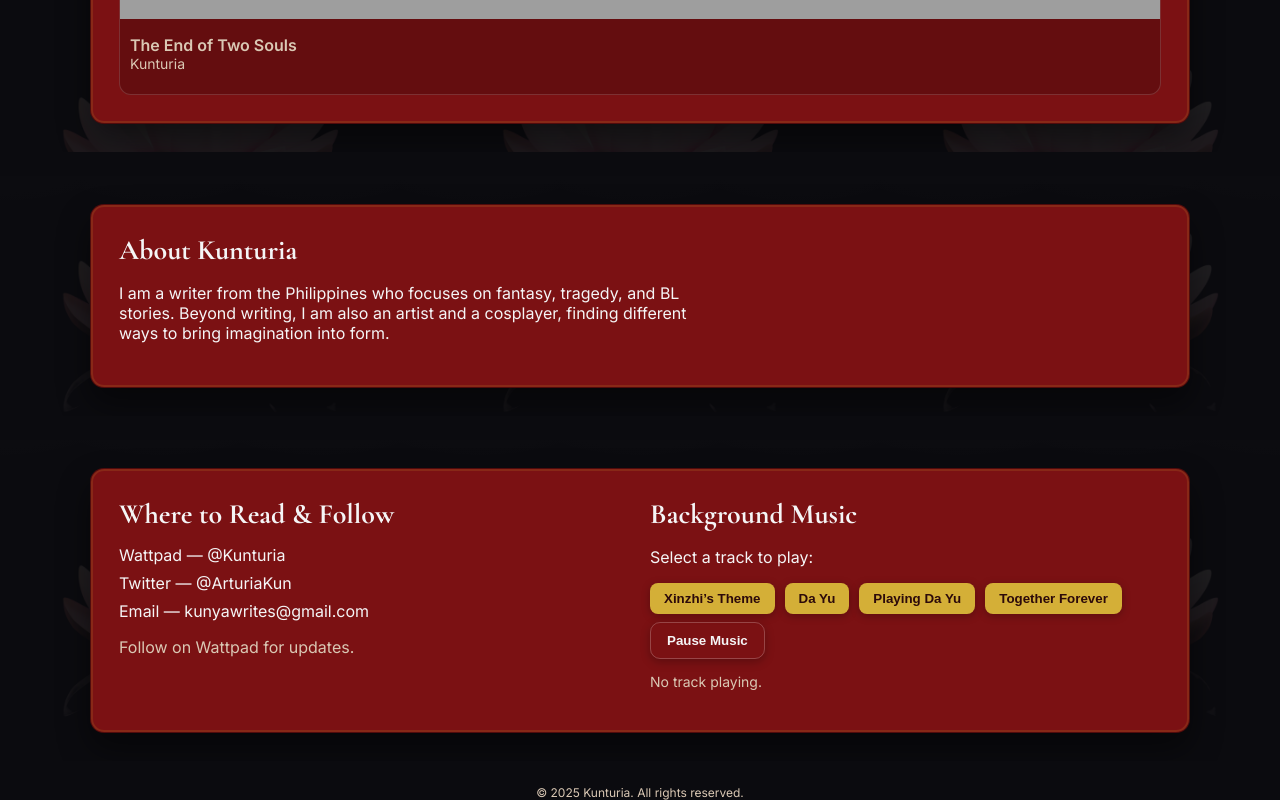
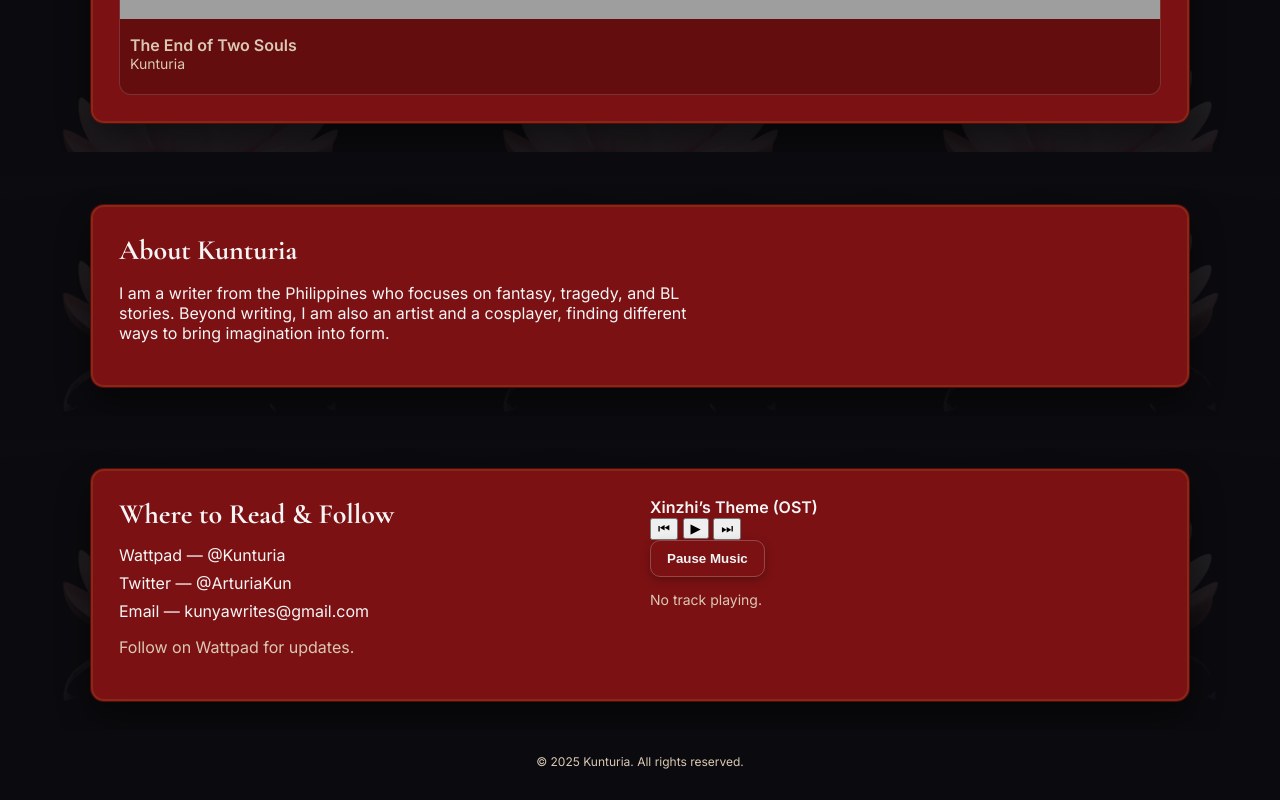
Before and after one commit to Kunturia/Kunturia.books, a plain HTML site: page index.html in a window 1280 px wide. Shown: the part 2923-3723 px from the top of the page. After the commit the page ends 3692 px from the top, so only its background shows below. Drawn offline with nearby package versions, Linux system fonts and the light colour scheme; grey boxes are pictures that could not be loaded.

Commit message:
index.html

```diff
--- a/index.html
+++ b/index.html
@@ -203,17 +203,25 @@
 
         <div>
 
-       <h2 class="h">Background Music</h2>
-<p>Select a track to play:</p>
+      <!-- ===== Sticky Music Bar ===== -->
+<div class="music-bar">
+  <div class="mb-wrap">
+    <div class="mb-left">
+      <strong id="track-title">Xinzhi’s Theme (OST)</strong>
+    </div>
 
-<audio id="bgm" preload="auto" loop></audio>
+    <div class="mb-controls">
+      <button id="prevBtn" aria-label="Previous">⏮</button>
+      <button id="playPauseBtn" aria-label="Play / Pause">▶</button>
+      <button id="nextBtn" aria-label="Next">⏭</button>
+    </div>
 
-<div class="music-controls">
-  <button onclick="playTrack('assets/bgm.mp3', 'Xinzhi’s Theme')">Xinzhi’s Theme</button>
-  <button onclick="playTrack('assets/Da Yu.mp3', 'Da Yu — Zhou Shen')">Da Yu</button>
-  <button onclick="playTrack('assets/Playing Da Yu.mp3', 'Playing Da Yu')">Playing Da Yu</button>
-  <button onclick="playTrack('assets/Together forever.mp3', 'Together Forever — Zhou Shen')">Together Forever</button>
+    <!-- the audio element lives in the bar -->
+    <audio id="bgm" preload="auto"></audio>
+  </div>
 </div>
+<!-- ===== /Sticky Music Bar ===== -->
+
 
 <button id="musicToggle" class="btn ghost" aria-pressed="false">Play Music</button>
 <p id="currentTrack" class="muted small">No track playing.</p>
```
